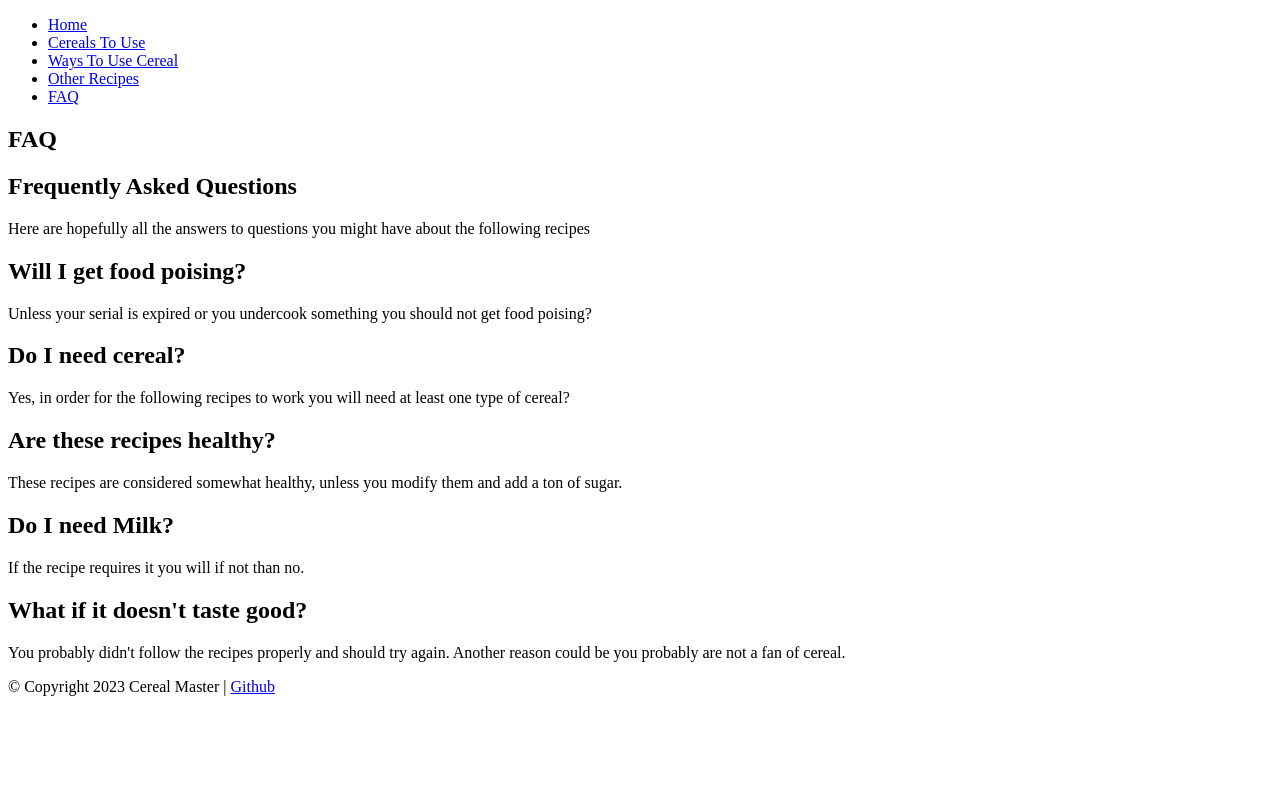
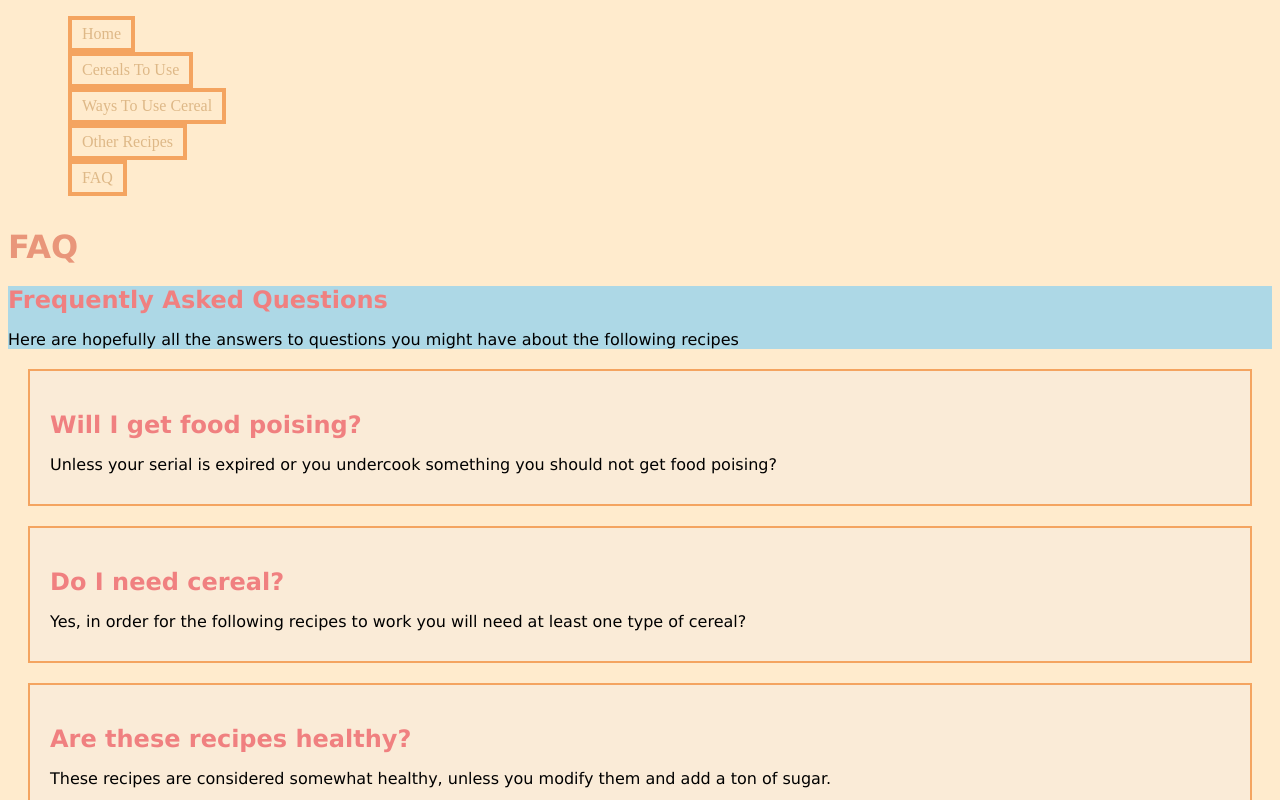
Before and after one commit to aileencortes/COMP001A.Module5.Assignment, a plain HTML site: page classes-ids.html in a window 1280 px wide. Shown: the top 800 px of the page. Drawn offline with Linux system fonts and the light colour scheme.

Commit message:
CSS Complete

```diff
--- a/classes-ids.html
+++ b/classes-ids.html
@@ -1,10 +1,10 @@
 <!DOCTYPE html>
 <html lang="en">
 <head>
-    <link rel="stylesheet" href="main.css">
     <meta charset="UTF-8">
     <meta name="viewport" content="width=device-width, initial-scale=1.0">
     <title>Module 5 Assignment </title>
+    <link rel="stylesheet" href="main.css">
 </head>
 <body>
     <header>
--- a/main.css
+++ b/main.css
@@ -3,7 +3,56 @@ Author: Aileen Cortes
 Description: Style Sheet for Assignment
 ***************************************/
 
-.external-css{
-    color: coral;
+ul{
+    list-style-type: none;
+    margin-left: 20px;
+    margin-bottom: 12px;
+}
+a{
+    display: inline-block;
+    color: burlywood;
+    text-decoration: none;
+    padding: 5px 10px;
+    border: 4px solid #f4a460;
+    transition: all 0.3s ease;
+}
+a:hover{
+    background-color: antiquewhite;
+    color: black;
+}
+body{
     background-color: blanchedalmond;
 }
+h1, h2, h3, p{
+    margin-bottom: 10px;
+    padding: 0px;
+    font-family: 'Lucida Sans', 'Lucida Sans Regular', 'Lucida Grande', 'Lucida Sans Unicode', Geneva, Verdana, sans-serif;
+}
+h1{
+    color:darksalmon;
+    font-size: 2em;
+    margin-top: 1em;
+}
+h2{
+font-size: 1.5em;
+color:lightcoral;
+}
+h3{
+    font-size: 1.3em;
+    color:indianred;
+}
+p a{
+    color: coral;
+    text-decoration: none;
+}
+.feature-card{
+    border: 2px solid #f4a460;
+    padding: 20px;
+    margin: 20px;
+    background-color: antiquewhite;
+}
+#special-features{
+    border: 3px;
+    background-color:lightblue;
+    border-color:cornflowerblue;
+}
```
Also changed, not shown: built-in-elements.html (+1 -1 lines), index.html (+1 -1 lines), media.html (+1 -1 lines), product.html (+1 -1 lines).
